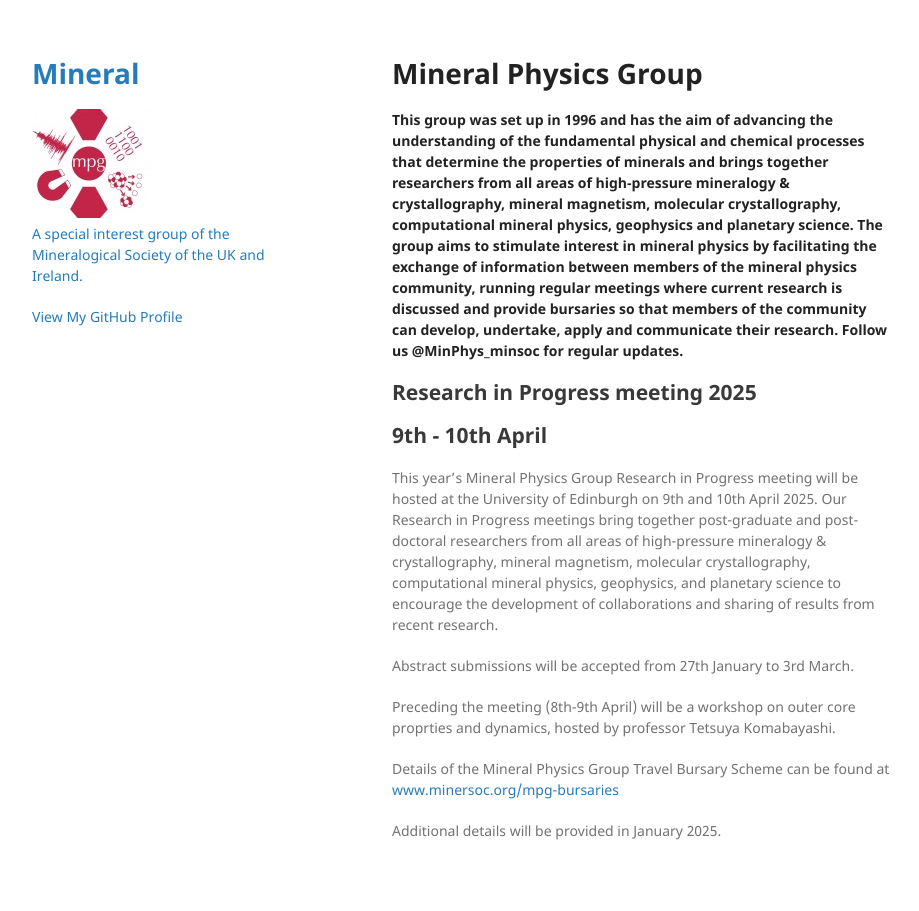
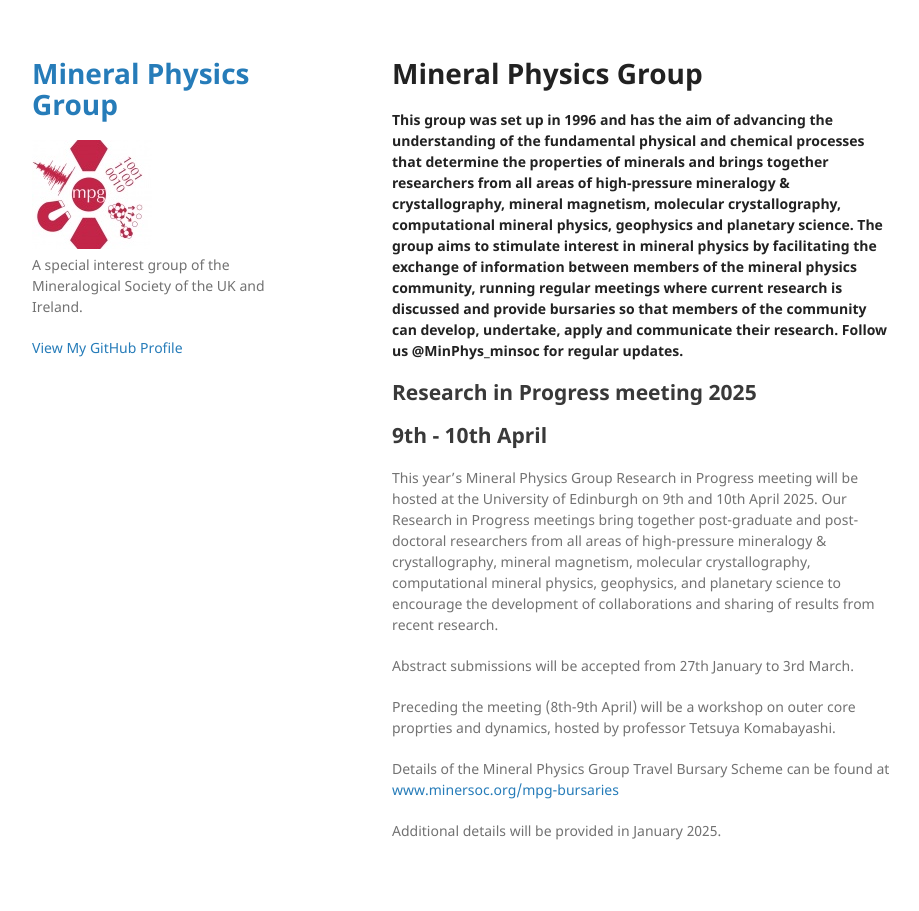
Before and after one commit to MinPhys/MinPhys.github.io, a Jekyll site: the page built from index.md, in a window 1280 px wide. Shown: the whole page, without its empty margins (178-1097 px from the left). Built offline with Jekyll 4.4.1, drawn with Linux system fonts in a browser that asks for light colours; our own code applies the rules of GitHub Pages for plain Markdown files; some of the changed lines change nothing that is shown.

Commit message:
Update _config.yml

```diff
--- a/_config.yml
+++ b/_config.yml
@@ -1,4 +1,4 @@
-title: Mineral<br/Physics<br/Group
+title: Mineral Physics Group
 
 logo: /assets/img/MPG.jpg
 
```
